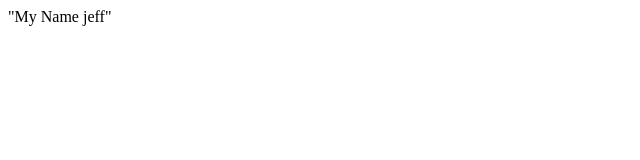
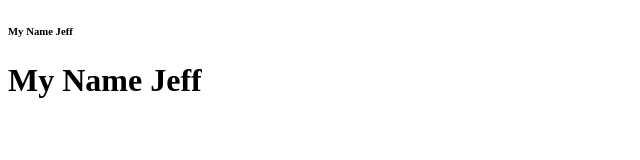
Before and after one commit to Slmple/Slmple.github.io, a plain HTML site: page index.html in a window 1280 px wide. Shown: the whole page, without its empty margins (0-640 px from the left). Drawn offline with Linux system fonts and the light colour scheme.

Commit message:
Update index.html

```diff
--- a/index.html
+++ b/index.html
@@ -1,2 +1,7 @@
-<HTML>
-"My Name jeff"
+<!DOCTYPE html>
+<html>
+<head>
+    <meta charset='utf-8'/><title>Jeff's Website</title>
+<h6>My Name Jeff</h6>
+<h1>My Name Jeff</h1>
+</head>
```
